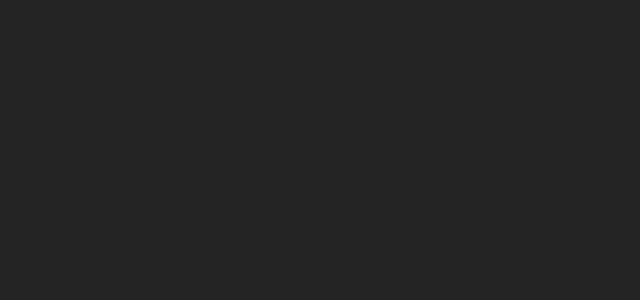
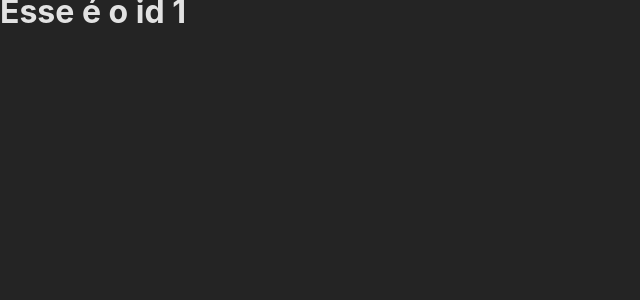
Before and after one commit to PauloMarolla/vitejs-template, a React (Vite) app: page /users/1 in a window 1280 px wide. Before the commit this address had no page. Shown: the top 300 px of the page, without its empty margins (0-640 px from the left). Built offline with nearby package versions, Linux system fonts and the light colour scheme.

Commit message:
add router dom

```diff
--- a/src/App.tsx
+++ b/src/App.tsx
@@ -1,6 +1,6 @@
-import { Routes, Route, BrowserRouter } from 'react-router-dom'
-import { Home } from './pages/Home/index'
-import { Login } from './pages/Login'
+import { Routes, Route, BrowserRouter, Outlet } from 'react-router-dom'
+import { ConsoleProvider } from './contexts/console'
+import { Home, Login, User } from './pages'
 
 const App = () => {
 
@@ -9,7 +9,15 @@
       <BrowserRouter>
         <Routes>
           <Route path='/' element={<Home />} />
-          <Route path='/login' element={<Login />} />
+          <Route path='login' element={<Login />} />
+
+          <Route path='users' element={<ConsoleProvider><Outlet /></ConsoleProvider>}>
+            <Route index element={<h1>user</h1>} />
+            <Route path='account' element={<h1>account</h1>} />
+            <Route path=':id' element={<User />} />
+          </Route>
+
+          <Route path='*' element={<h1>Desculpe, nao encontramos essa rota</h1>} />
         </Routes>
       </BrowserRouter>
     </>
--- /dev/null
+++ b/src/contexts/console/index.tsx
@@ -0,0 +1,18 @@
+import { createContext, useContext } from 'react'
+import { IConsoleContext, IConsoleProvider } from './types'
+
+const ConsoleContext = createContext({} as IConsoleContext)
+
+export const ConsoleProvider = ({ children }: IConsoleProvider) => {
+
+  console.log('rodou')
+
+  return (
+    <ConsoleContext.Provider
+      value={{}}>
+      {children}
+    </ConsoleContext.Provider>
+  )
+}
+
+export const useConsole = () => useContext(ConsoleContext)
--- /dev/null
+++ b/src/contexts/console/types.ts
@@ -0,0 +1,6 @@
+export type IConsoleContext = {
+}
+
+export type IConsoleProvider = {
+  children: React.ReactNode
+}
--- a/src/main.tsx
+++ b/src/main.tsx
@@ -2,7 +2,7 @@
 import ReactDOM from 'react-dom/client'
 import App from './App'
 import { CounterProvider } from './contexts/counter'
-import './index.css'
+import './styles/index.css'
 
 ReactDOM.createRoot(document.getElementById('root') as HTMLElement).render(
   <React.StrictMode>
--- /dev/null
+++ b/src/pages/User/index.tsx
@@ -0,0 +1,13 @@
+import { useParams } from 'react-router-dom'
+
+
+export const User = () => {
+
+  const params = useParams()
+
+  return (
+    <>
+      <h1>Esse é o id {params.id}</h1>
+    </>
+  )
+}
--- /dev/null
+++ b/src/pages/index.ts
@@ -0,0 +1,3 @@
+export { Home } from './Home'
+export { Login } from './Login'
+export { User } from './User'
```
Also changed, not shown: src/styles/index.css (renamed from src/index.css).
